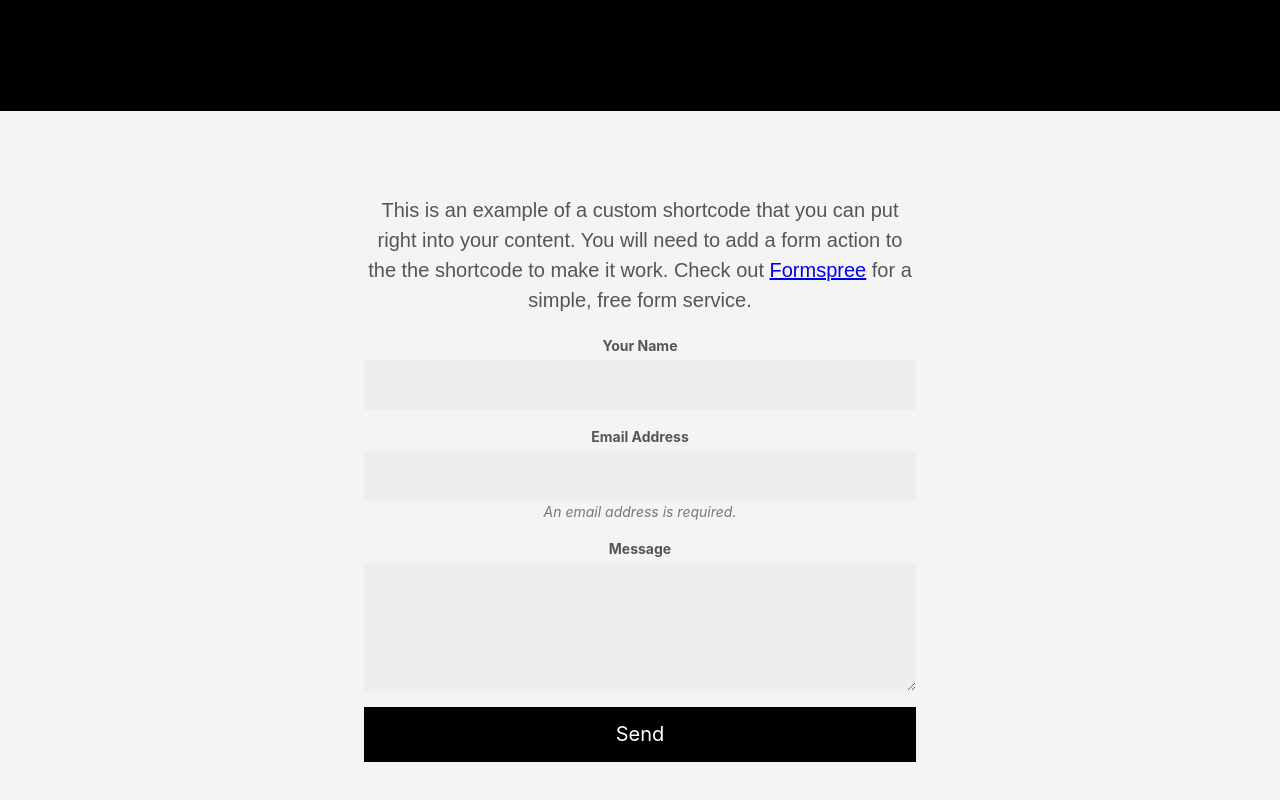
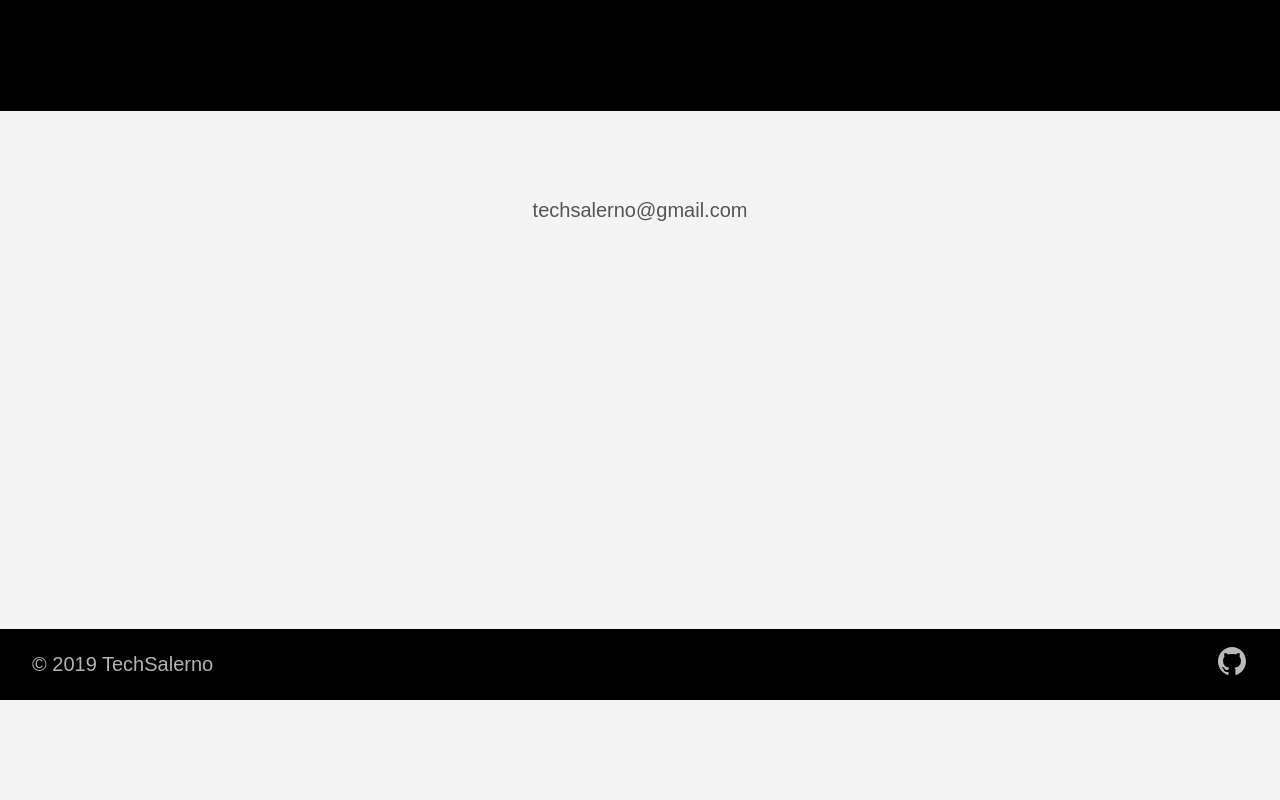
Before and after one commit to TechSalerno/TechSalerno.github.io, a plain HTML site: page community/index.html in a window 1280 px wide. Shown: the part 374-1174 px from the top of the page. After the commit the page ends 1074 px from the top, so only its background shows below. Drawn offline with Linux system fonts and the light colour scheme.

Commit message:
rebuilding site Sab 28 Dic 2019 17:37:50 CET

```diff
--- a/community/index.html
+++ b/community/index.html
@@ -137,29 +137,7 @@
     <main class="pb7" role="main">
 
   <article class="pa3 pa4-ns nested-copy-line-height nested-img">
-    <section class="cf ph3 ph5-l pv3 pv4-l f4 tc-l center measure-wide lh-copy mid-gray"><p>This is an example of a custom shortcode that you can put right into your content. You will need to add a form action to the the shortcode to make it work. Check out <a href="https://formspree.io/">Formspree</a> for a simple, free form service.</p>
-
-
-
-
-<form class="black-80 sans-serif" accept-charset="UTF-8" action="https://example.com" method="POST" role="form">
-
-    <label class="f6 b db mb1 mt3 sans-serif mid-gray"  for="name">Your Name</label>
-    <input type="text" id="name" name="name" class="w-100 f5 pv3 ph3 bg-light-gray bn"  required placeholder=" "  aria-labelledby="name"/>
-
-    <label class="f6 b db mb1 mt3 sans-serif mid-gray" for="email">Email Address</label>
-    <input type="email" id="email" name="email" class="w-100 f5 pv3 ph3 bg-light-gray bn"  required placeholder=" "  aria-labelledby="email"/>
-    <div class="requirements f6 gray glow i ph3 overflow-hidden">
-      An email address is required.
-    </div>
-
-    <label class="f6 b db mb1 mt3 sans-serif mid-gray" for="message">Message</label>
-    <textarea id="message" name="message" class="w-100 f5 pv3 ph3 bg-light-gray bn h4" aria-labelledby="message"></textarea>
-
-    <input class="db w-100 mv2 white pa3 bn hover-shadow hover-bg-blck bg-animate bg-black" type="submit" value="Send" />
-
-</form>
-
+    <section class="cf ph3 ph5-l pv3 pv4-l f4 tc-l center measure-wide lh-copy mid-gray"><p>techsalerno@gmail.com</p>
 </section>
     <section class="flex-ns flex-wrap justify-around mt5">
 
```
Also changed, not shown: about/index.html (+8 -1 lines), post/index.html (+1 -0 lines).
